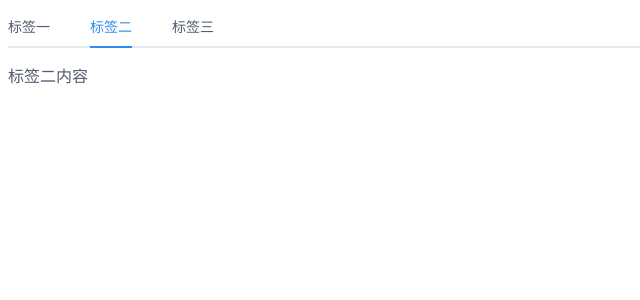
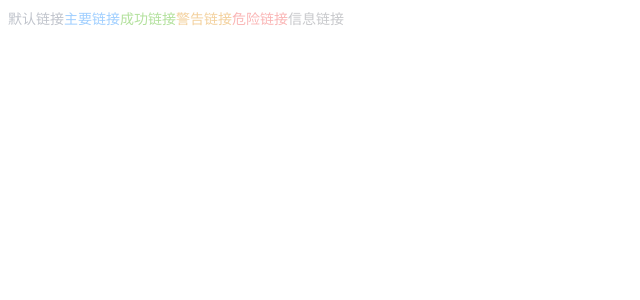
Before and after one commit to Phoebe0626/orange-ui, a Vue app: page / in a window 1280 px wide. Shown: the top 300 px of the page, without its empty margins (0-640 px from the left). Built offline with nearby package versions, Linux system fonts and the light colour scheme.

Commit message:
完成link组件

```diff
--- a/src/App.vue
+++ b/src/App.vue
@@ -8,11 +8,23 @@
         <o-switch v-model="model.active"></o-switch>
       </o-form-item>
     </o-form> -->
-    <o-tabs v-model="activeName" @tab-click="handleClick">
-      <o-tab-pane label="标签一" name="first">标签一内容</o-tab-pane>
+    <!-- <o-tabs v-model="activeName" @tab-click="handleClick">
+      <o-tab-pane label="我是标签" name="first">标签一内容</o-tab-pane>
       <o-tab-pane label="标签二" name="second">标签二内容</o-tab-pane>
       <o-tab-pane label="标签三" name="third">标签三内容</o-tab-pane>
-    </o-tabs>
+    </o-tabs> -->
+    <o-link
+      disabled
+      href="https://www.baidu.com"
+      target="_blank"
+    >
+      默认链接
+    </o-link>
+    <o-link disabled type="primary">主要链接</o-link>
+    <o-link disabled type="success">成功链接</o-link>
+    <o-link disabled type="warning">警告链接</o-link>
+    <o-link disabled type="danger">危险链接</o-link>
+    <o-link disabled type="info" :underline="false">信息链接</o-link>
   </div>
 </template>
 
--- /dev/null
+++ b/src/components/link.vue
@@ -0,0 +1,107 @@
+<template>
+  <a
+    class="o-link"
+    :class="[{
+      'is-underline': underline && !disabled,
+      'is-disabled': disabled
+    }, `o-link--${type}`]"
+    :href="href"
+    :target="target"
+  >
+    <span class="o-link--inner">
+      <slot />
+    </span>
+  </a>
+</template>
+
+<script>
+export default {
+  name: 'OLink',
+  props: {
+    type: {
+      type: String,
+      default: 'default'
+    },
+    href: String,
+    target: {
+      type: String,
+      default: '_self'
+    },
+    underline: {
+      type: Boolean,
+      default: true
+    },
+    disabled: {
+      type: Boolean,
+      default: false
+    },
+    icon: String
+  }
+}
+</script>
+
+<style lang="scss" scoped>
+.o-link {
+  display: inline-flex;
+  flex-direction: row;
+  align-items: center;
+  justify-content: center;
+  vertical-align: middle;
+  position: relative;
+  outline: none;
+  cursor: pointer;
+  padding: 0;
+  font-size: 14px;
+  font-weight: 500;
+}
+.o-link:link {
+  text-decoration: none;
+}
+.o-link.is-disabled {
+  cursor: not-allowed;
+}
+.o-link.is-underline:hover {
+  text-decoration: underline;
+}
+.o-link--default {
+  color: #606266;
+}
+.o-link--default.is-disabled {
+  color: #c0c4cc;
+}
+.o-link--primary {
+  color: #409eff;
+}
+.o-link--primary.is-disabled {
+  color: #a0cfff;
+}
+
+.o-link--success {
+  color: #67c23a;
+  &.is-disabled {
+    color: #b3e19d;
+  }
+}
+
+.o-link--warning {
+  color: #e6a23c;
+  &.is-disabled {
+    color: #f3d19e;
+  }
+}
+
+.o-link--danger {
+  color: #f56c6c;
+  &.is-disabled {
+    color: #fab6b6;
+  }
+}
+
+.o-link--info {
+  color: #909399;
+  &.is-disabled {
+    color: #c8c9cc;
+  }
+}
+
+</style>
--- a/src/main.js
+++ b/src/main.js
@@ -22,6 +22,7 @@ import OForm from './components/form.vue'
 import OFormItem from './components/form-item.vue'
 import OTabs from './components/tabs.vue'
 import OTabPane from './components/tab-pane.vue'
+import OLink from './components/link.vue'
 // 引入字体图标
 import './assets/fonts/iconfont.css'
 Vue.config.productionTip = false
@@ -38,6 +39,7 @@ Vue.component(OForm.name, OForm)
 Vue.component(OFormItem.name, OFormItem)
 Vue.component(OTabs.name, OTabs)
 Vue.component(OTabPane.name, OTabPane)
+Vue.component(OLink.name, OLink)
 
 new Vue({
   render: h => h(App)
```
